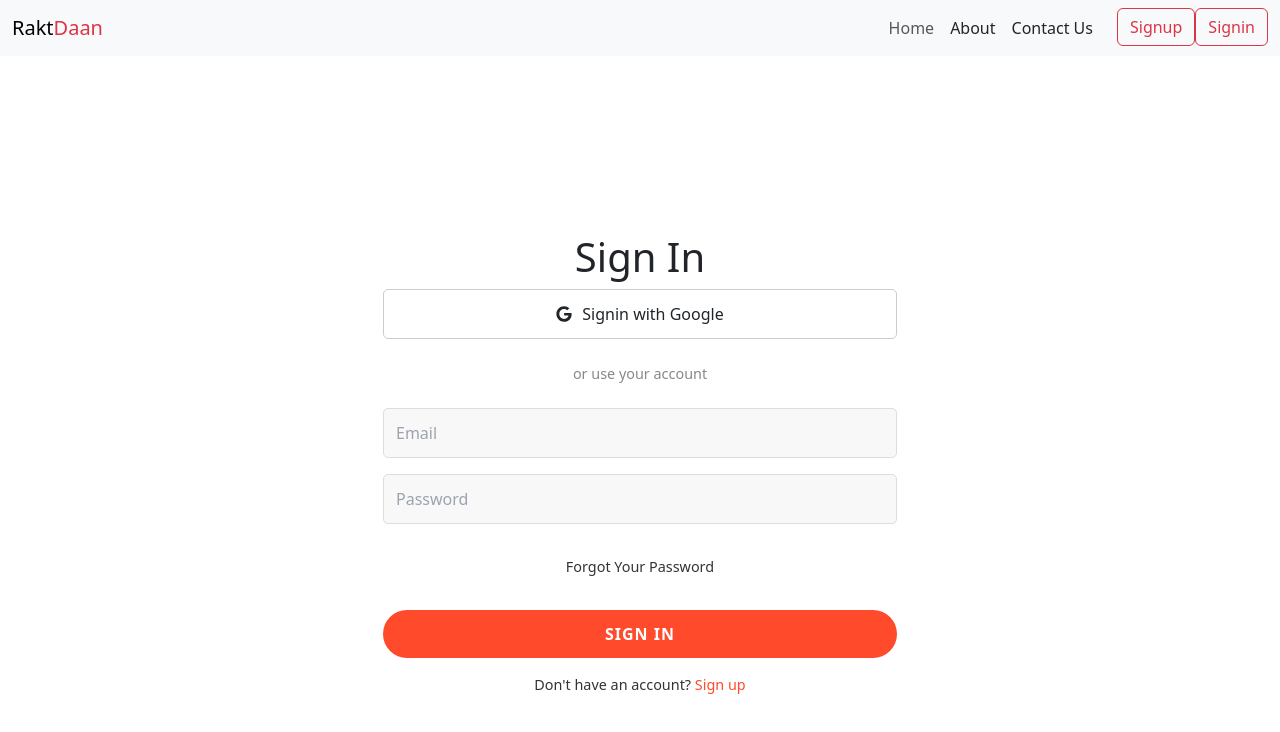
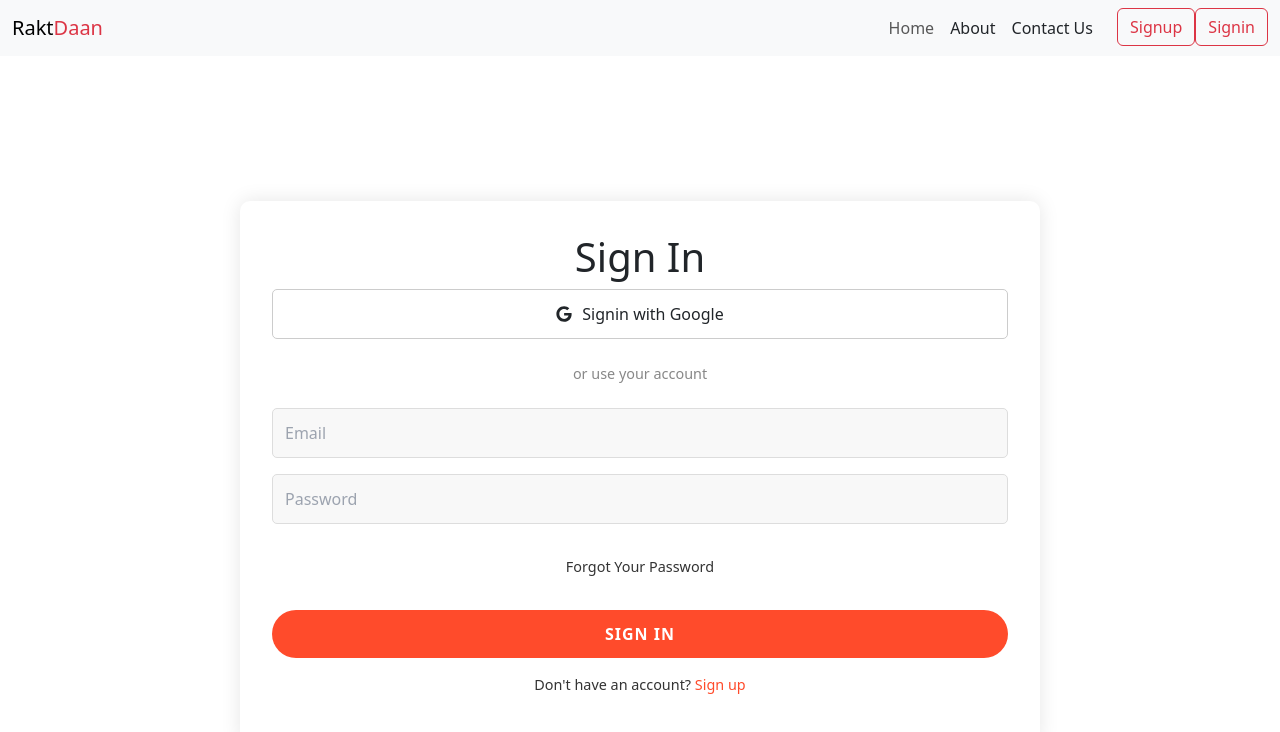
Before and after one commit to pritam0331/mern-Project, a React (Vite) app in the folder projects/: page /signin in a window 1280 px wide. Shown: the top 732 px of the page. Built offline with nearby package versions, Linux system fonts and the light colour scheme.

Commit message:
signup-signin

```diff
--- a/projects/src/components/Signin.css
+++ b/projects/src/components/Signin.css
@@ -5,6 +5,14 @@
   min-height: 100vh;
   padding: 20px;
   box-sizing: border-box;
+}
+
+form {
+	width: 800px;
+	padding: 2rem;
+	background: #fff;
+	border-radius: 10px;
+	box-shadow: 0 0 20px rgba(0, 0, 0, 0.1);
 }
 
 h1 {
@@ -101,6 +109,10 @@ h1 {
 }
 
 @media (max-width: 480px) {
+  form {
+    padding: 1.5rem;
+  }
+
   h1 {
     font-size: 1.75rem;
   }
--- a/projects/src/components/SignupSignin.css
+++ b/projects/src/components/SignupSignin.css
@@ -7,14 +7,13 @@
 	box-sizing: border-box;
   }
 
-  /* form {
-	width: 100%;
-	max-width: 400px;
+  form {
+	width: 800px;
 	padding: 2rem;
 	background: #fff;
 	border-radius: 10px;
 	box-shadow: 0 0 20px rgba(0, 0, 0, 0.1);
-  } */
+  }
 
   h1 {
 	margin-bottom: 1.5rem;
@@ -137,7 +136,7 @@
 
   @media (max-width: 320px) {
 	form {
-	  padding: 1rem;
+	  padding: 1.5rem;
 	}
 
 	h1 {
```
